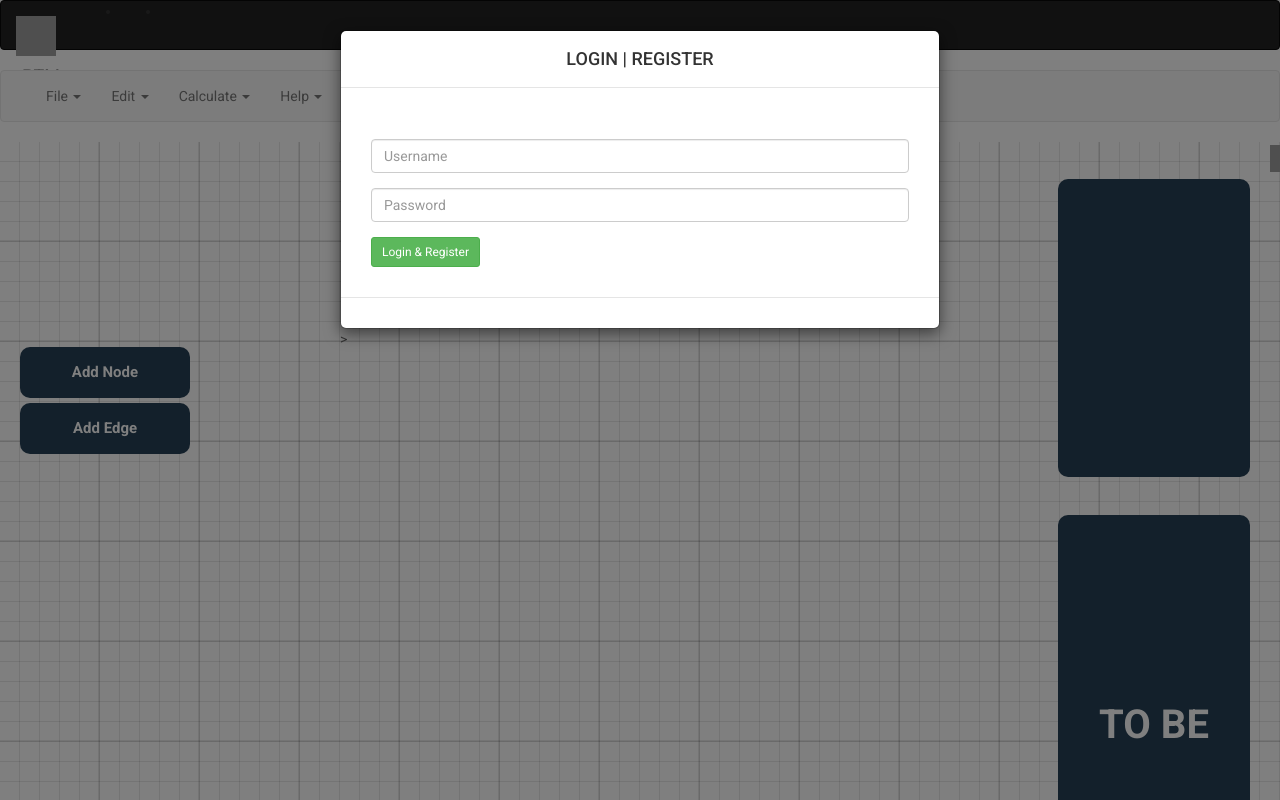
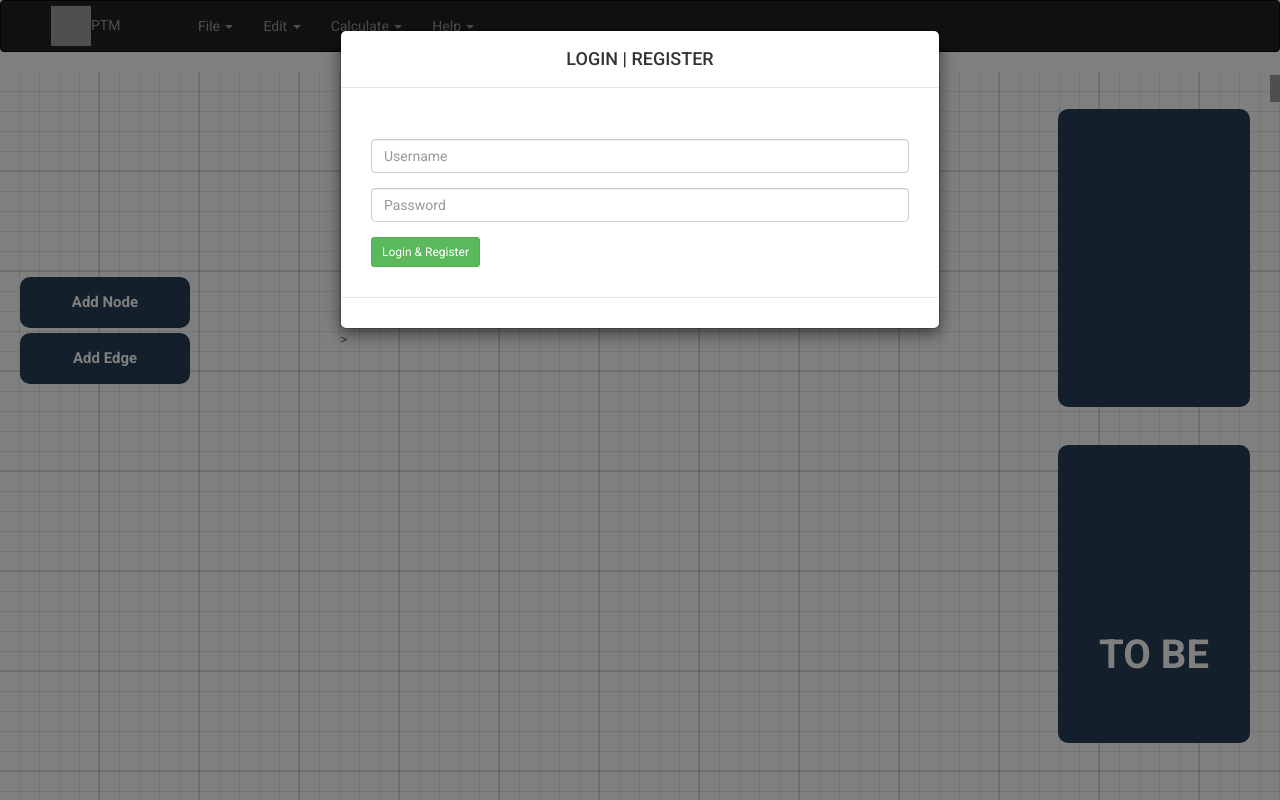
Before and after one commit to bornaivankovic/PTM, a Django app: page / in a window 1280 px wide. Run offline with Django 3.2, Linux system fonts and the light colour scheme; some libraries are stand-ins or nearby versions; grey boxes are pictures that could not be loaded.

Commit message:
fixed taskbar issue

```diff
--- a/PTM/webapp/static/styles/styles.css
+++ b/PTM/webapp/static/styles/styles.css
@@ -341,6 +341,14 @@ font-family: 'Roboto', sans-serif;
      width: 100%;
      background-color: #274156;
    }
+   .navbar-logo-header {
+     position: relative;
+     margin: 5px 0px 0px 50px;
+     color: #9d9d9d;
+   }
+   .navbar-move {
+     margin-left:152px !important;
+   }
  }
 
  @media (max-width: 768px) {
--- a/PTM/webapp/templates/base.html
+++ b/PTM/webapp/templates/base.html
@@ -16,25 +16,20 @@
 </head>
 
 <body>
-    <nav class="navbar navbar-inverse navbar-toggleable-md" style="padding-down: 10px">
-        <a class="navbar-brand logo" href="#"><img src="https://cdn2.iconfinder.com/data/icons/seo-flat-6/128/08_Web_Development-128.png" width="40" height="40"
-                class="d-inline-block align-top" alt="">PTM</a>
-        <div class="collapse navbar-collapse" id="navbarNav">
-            <ul class="navbar-nav mr-auto">
-                <li class="nav-item active">
-                    <a class="nav-link" href="#"> <span class="sr-only">(current)</span></a>
-                </li>
-            </ul>
-            <ul class="navbar-nav">
-                <li class="nav-item">
-                </li>
-            </ul>
+    <!--<nav class="navbar navbar-inverse">
+        <div class="container-fluid">
+            <div class="navbar-header">
+                <a class="navbar-brand" href="#"><img class="navbar-logo" src="https://cdn2.iconfinder.com/data/icons/seo-flat-6/128/08_Web_Development-128.png" width="40" height="40">PTM</a>
+            </div>
         </div>
-    </nav>
-    <nav class="navbar navbar-default">
+    </nav>-->
+    <nav class="navbar navbar-inverse">
+        <div class="navbar-header">
+            <div class="navbar-left navbar-logo-header"><img class="navbar-logo" src="https://cdn2.iconfinder.com/data/icons/seo-flat-6/128/08_Web_Development-128.png" width="40" height="40">PTM</div>
+        </div>
         <div class="container-fluid">
             <!-- Collect the nav links, forms, and other content for toggling -->
-            <div class="collapse navbar-collapse" id="bs-example-navbar-collapse-1">
+            <div class="collapse navbar-collapse navbar-move" id="bs-example-navbar-collapse-1">
                 <ul class="nav navbar-nav">
                     <li class="dropdown">
                         <a href="#" class="dropdown-toggle" data-toggle="dropdown" role="button" aria-haspopup="true" aria-expanded="false">File <span class="caret"></span></a>
@@ -149,11 +144,9 @@
                     <div class="panel-heading">
                     </div>
                     <div class="panel-body">
-                        <div class="alert alert-danger alert-dismissible fade in form-validation-error" role="alert"> <button type="button" class="close" data-dismiss="alert" aria-label="Close"><span aria-hidden="true">×</span></button>
-                            User doesn't exist!
+                        <div class="alert alert-danger alert-dismissible fade in form-validation-error" role="alert"> <button type="button" class="close" data-dismiss="alert" aria-label="Close"><span aria-hidden="true">×</span></button>                            User doesn't exist!
                         </div>
-                        <div class="alert alert-success alert-dismissible fade in form-validation-success" role="alert"> <button type="button" class="close" data-dismiss="alert" aria-label="Close"><span aria-hidden="true">×</span></button>
-                            Login successful!
+                        <div class="alert alert-success alert-dismissible fade in form-validation-success" role="alert"> <button type="button" class="close" data-dismiss="alert" aria-label="Close"><span aria-hidden="true">×</span></button>                            Login successful!
                         </div>
                         <form role="form">
                             <fieldset>
```
Also changed, not shown: PTM/db.sqlite3.
